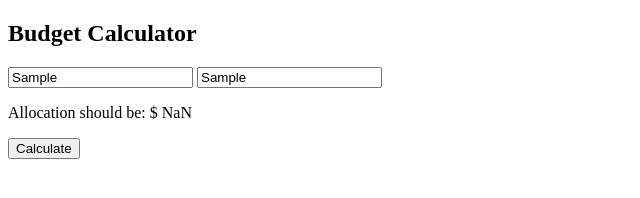
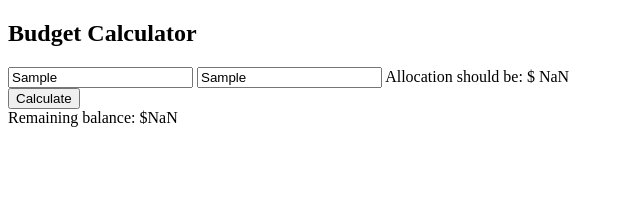
Before and after one commit to Avek1/budgetcalculator, a plain HTML site: page index.html in a window 1280 px wide. Both pictures are taken after typing "Sample", "Sample" into the empty fields and a click on the button "Calculate". Shown: the whole page, without its empty margins (0-640 px from the left). Drawn offline with nearby package versions, Linux system fonts and the light colour scheme.

Commit message:
implemented output and palance calculations

```diff
--- a/index.html
+++ b/index.html
@@ -11,18 +11,21 @@
 <body>
     <h2>Budget Calculator</h2>
 
-
     <div class="container">
         <input type="text" class="form-control" id="inputIncome" placeholder="Enter Income">
         <input type="text" class="form-control" id="inputPercent" placeholder="Enter Percentage">
-        <p>Allocation should be: $
+        <span>
+            Allocation should be: $
             <span id="outputAllocation">0.00</span>
-        </p>
+        </span>
     </div>
-
 
     <div class="container">
         <button id="btnCalculate">Calculate</button>
+    </div>
+
+    <div>
+        <span>Remaining balance: $<span id="outputBalance"></span></span>
     </div>
 
 </body>
--- a/scripts/script.js
+++ b/scripts/script.js
@@ -13,11 +13,14 @@ budget.calculate = function () {
     console.log("this is the calculate function");
     var income = parseFloat($("#inputIncome").val());
     var percent = parseFloat($("#inputPercent").val());
-    // var output = income + percent;
-    // var output = percent*100/income;
     var output = (percent / 100) * income;
+    var balance = income - output;
     console.log(output);
     $("#outputAllocation").text(output);
+    console.log(balance);
+    $("#outputBalance").text(balance);
+
+
 
 
 }
```
